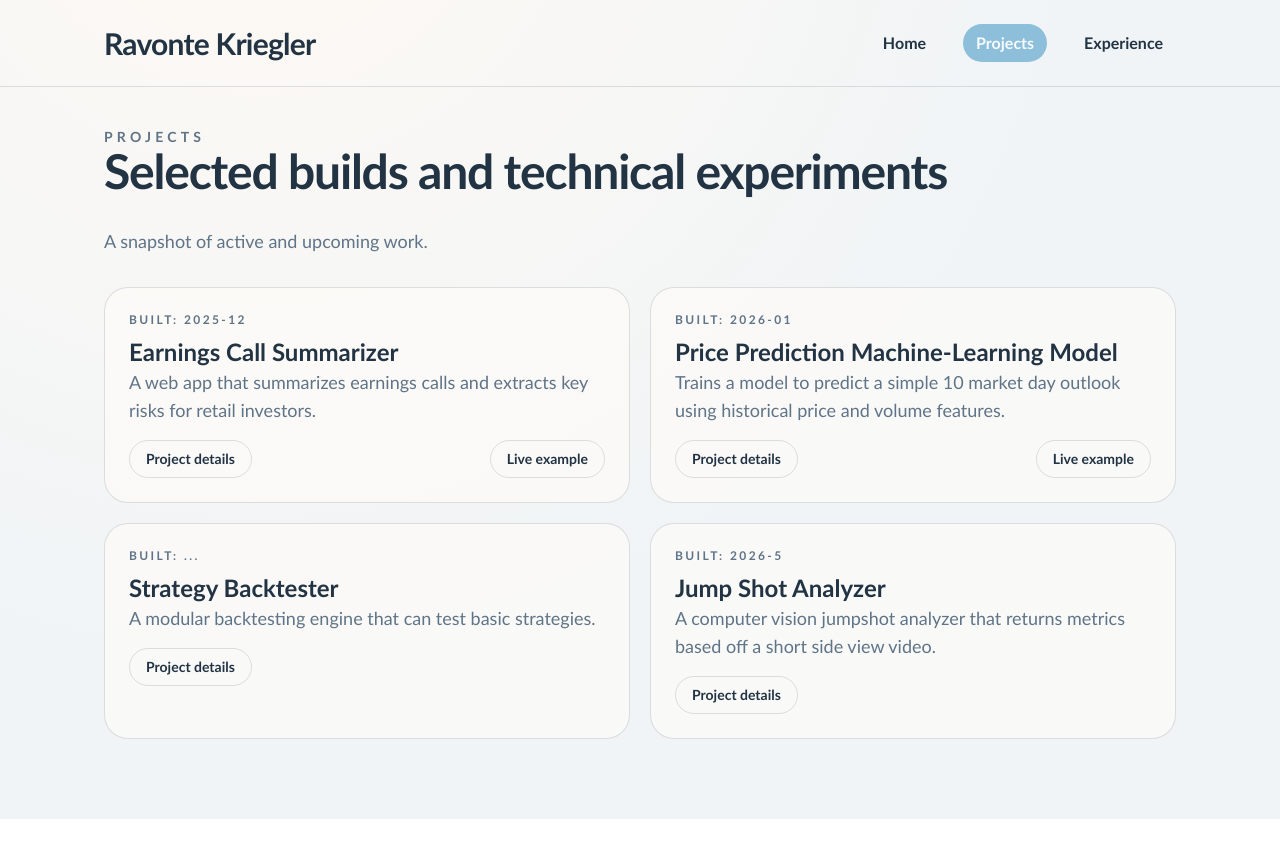
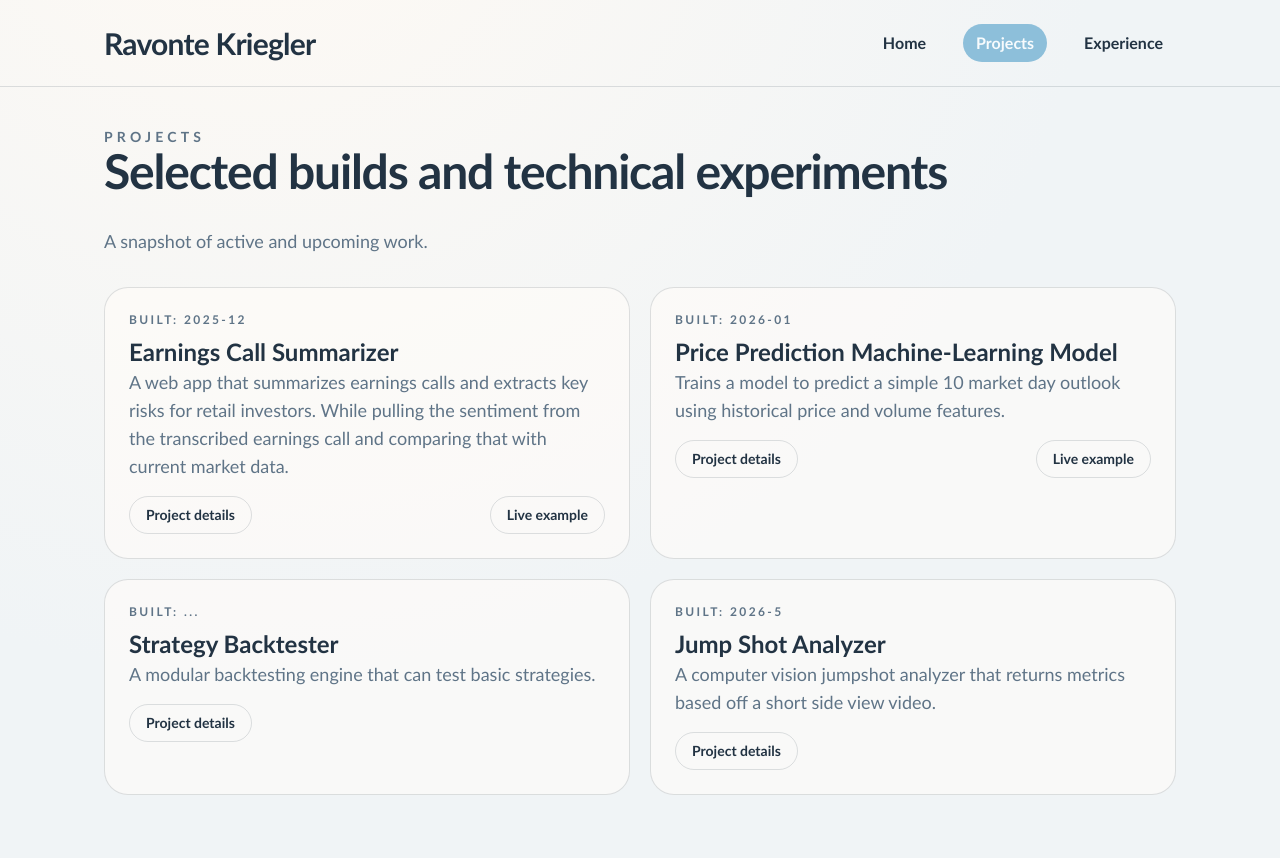
Before and after one commit to Ravonte-K/Personal-Portfolio, a Next.js app in the folder app/frontend/: page /projects in a window 1280 px wide. Shown: the top 858 px of the page. Before the commit the page ends 819 px from the top, so only its background shows below. Built offline with nearby package versions, Linux system fonts and the light colour scheme.

Commit message:
Improved descriptions

```diff
--- a/app/frontend/app/page.tsx
+++ b/app/frontend/app/page.tsx
@@ -8,7 +8,7 @@ export default function HomePage() {
 
         </p>
         <h1 className="hero-heading">
-          Project Portfolio
+          Ravonte Kriegler
         </h1>
         <p className="hero-subcopy">
           Computer science and math student working towards machine learning and systems.
@@ -32,7 +32,7 @@ export default function HomePage() {
         <div className="panel">
           <h3 className="text-2xl font-semibold">Current Work</h3>
           <p className="section-copy">
-            I am strengthening my fundamentals in data structures and algorithms through project based work while balencing my universities courseload.
+            Currently building Fairline, a prediction-market analytics app that helps users work through ambiguous rulesets and compares data with other venues with the same event. Next, getting the logic to work with a UI for casual and an API for businesses and interested users.
           </p>
         </div>
         <div className="panel">
--- a/app/frontend/app/projects/page.tsx
+++ b/app/frontend/app/projects/page.tsx
@@ -22,11 +22,11 @@ const defaultProjectProperties = {
 const projects: Project[] = [
   {
     title: "Earnings Call Summarizer",
-    description: "A web app that summarizes earnings calls and extracts key risks for retail investors.",
+    description: "A web app that summarizes earnings calls and extracts key risks for retail investors. While pulling the sentiment from the transcribed earnings call and comparing that with current market data.",
     href: "/projects/earnings-summarizer",
     techStack: ["Python", "FastAPI", "OpenAI API", "PostgreSQL"],
     createdAt: "2025-12",
-    details: "Parses transcripts, extracts themes, and ranks key commentary for faster investor research."
+    details: "Parses transcripts, extracts themes, and ranks key commentary for faster investor research and conformation on sentiment signal."
   },
   {
     title: "Price Prediction Machine-Learning Model",
```
